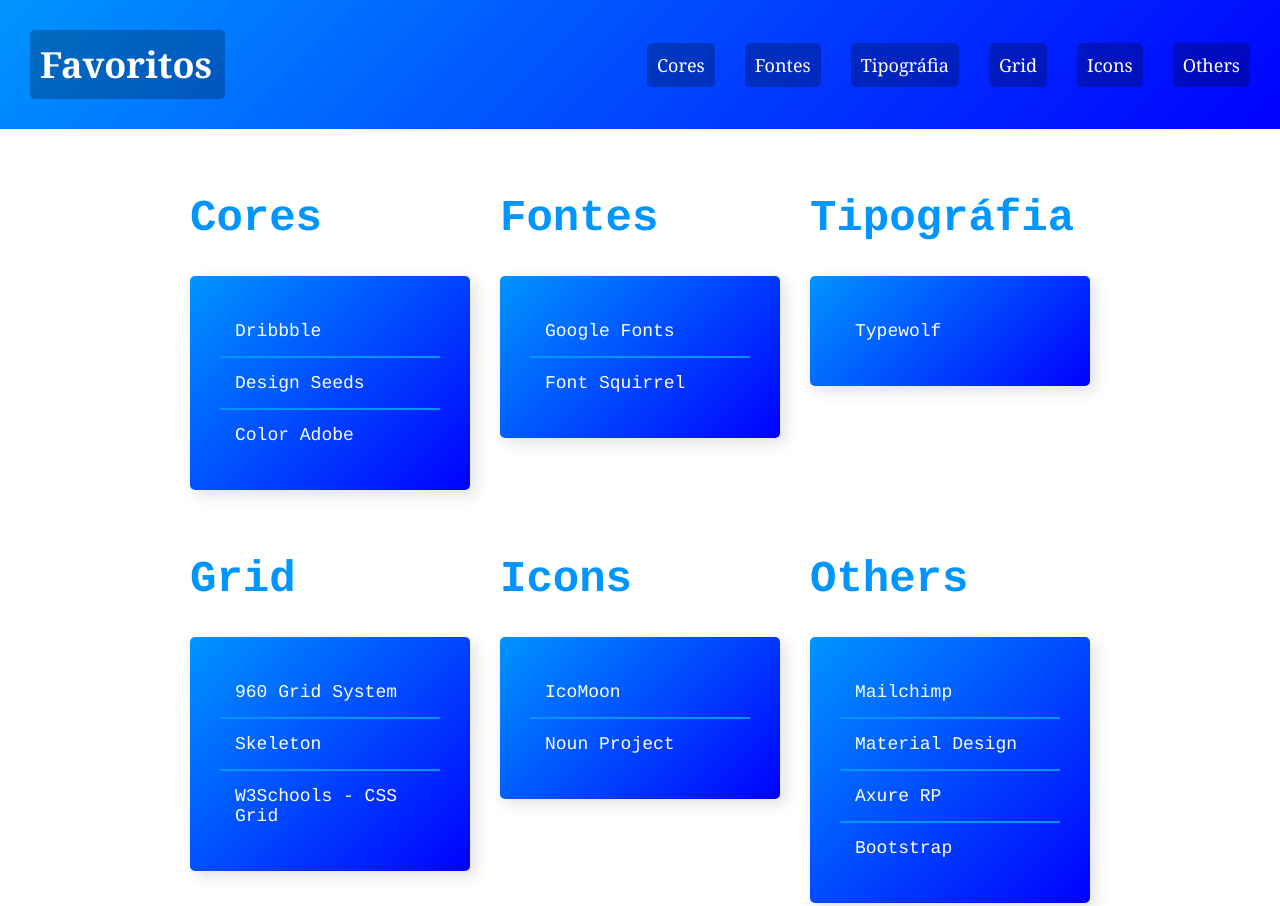
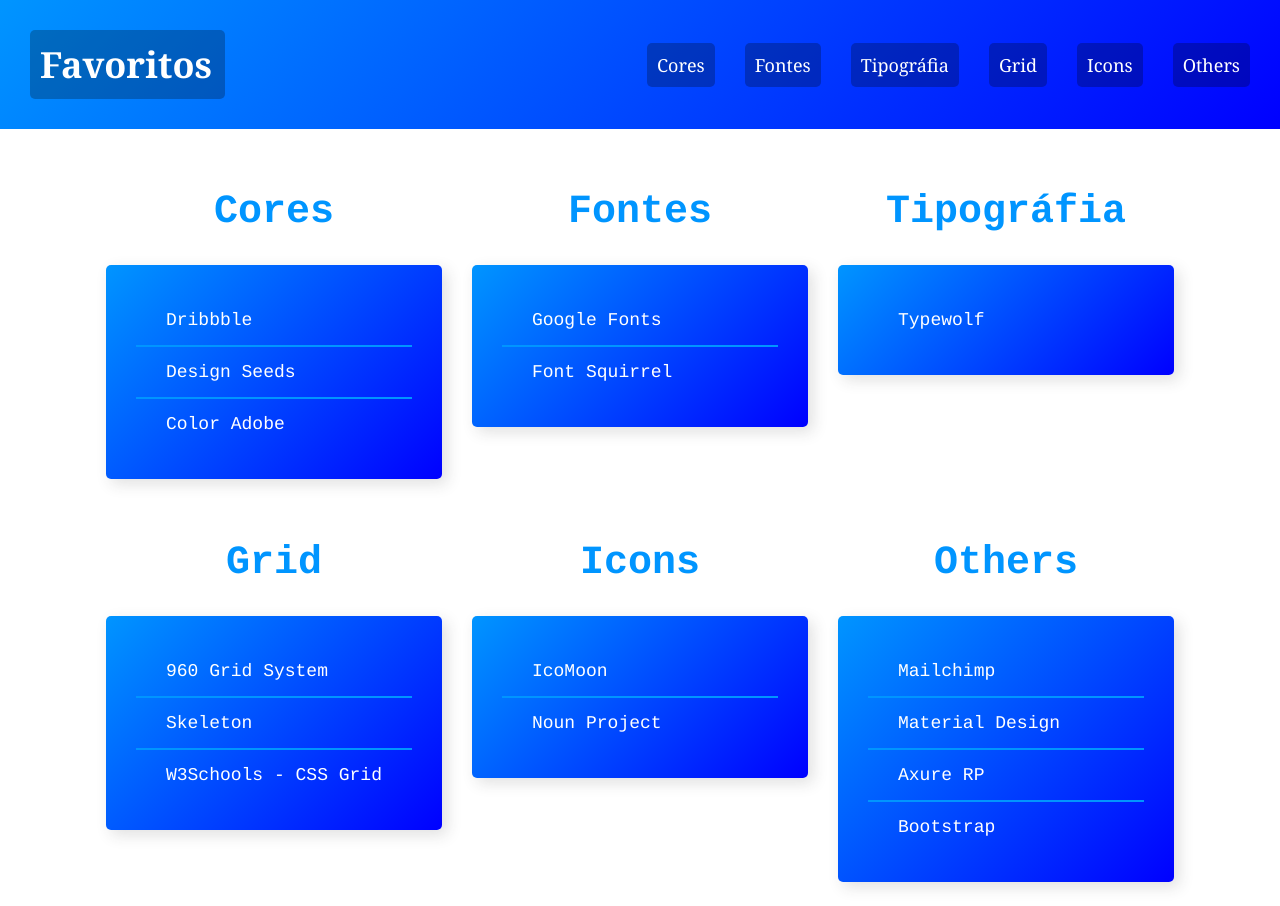
Before and after one commit to Rafael-Reno/fav, a plain HTML site: page index.html in a window 1280 px wide. Shown: the top 906 px of the page. Drawn offline with Linux system fonts and the light colour scheme.

Commit message:
Update style.css

```diff
--- a/css/style.css
+++ b/css/style.css
@@ -70,7 +70,7 @@
     font-size: 1.125em;
     background: rgba(0, 0, 0, 0.25);
     border-radius: 5px;
-    transition: 0.3s;
+    transition: 0.3s ease-in-out;
 }
 
 .header nav ul li a:hover {
@@ -85,21 +85,21 @@
 
 .content {
     grid-area: content;
-    max-width: 900px;
+    max-width: 1200px;
     margin: 0 auto;
     padding: 30px;
     display: grid;
-    grid-template-columns: 1fr 1fr 1fr;
+    grid-template-columns: repeat(3, 1fr);
     grid-gap: 30px;
 }
 
 .titulo {
     font-family: Courier, monospace;
     color: #0095ff;
-    font-size: 2.75em;
+    font-size: 2.5em;
     line-height: 1;
     font-weight: 700;
-    align-self: center;
+    text-align: center;
 }
 .atributos {
     align-self: start;
@@ -110,12 +110,18 @@
 }
 .atributos li a {
     color: white;
+    padding: 15px;
+    transition: 0.3s ease-in-out;
 }
 .atributos li {
     color: white;
     font-family: Courier, monospace;
     font-size: 1.125em;
     padding: 15px;
+}
+
+.atributos li a:hover {
+    color: #000;
 }
 .atributos li + li {
     border-top: 2px solid #0095ff;
```
